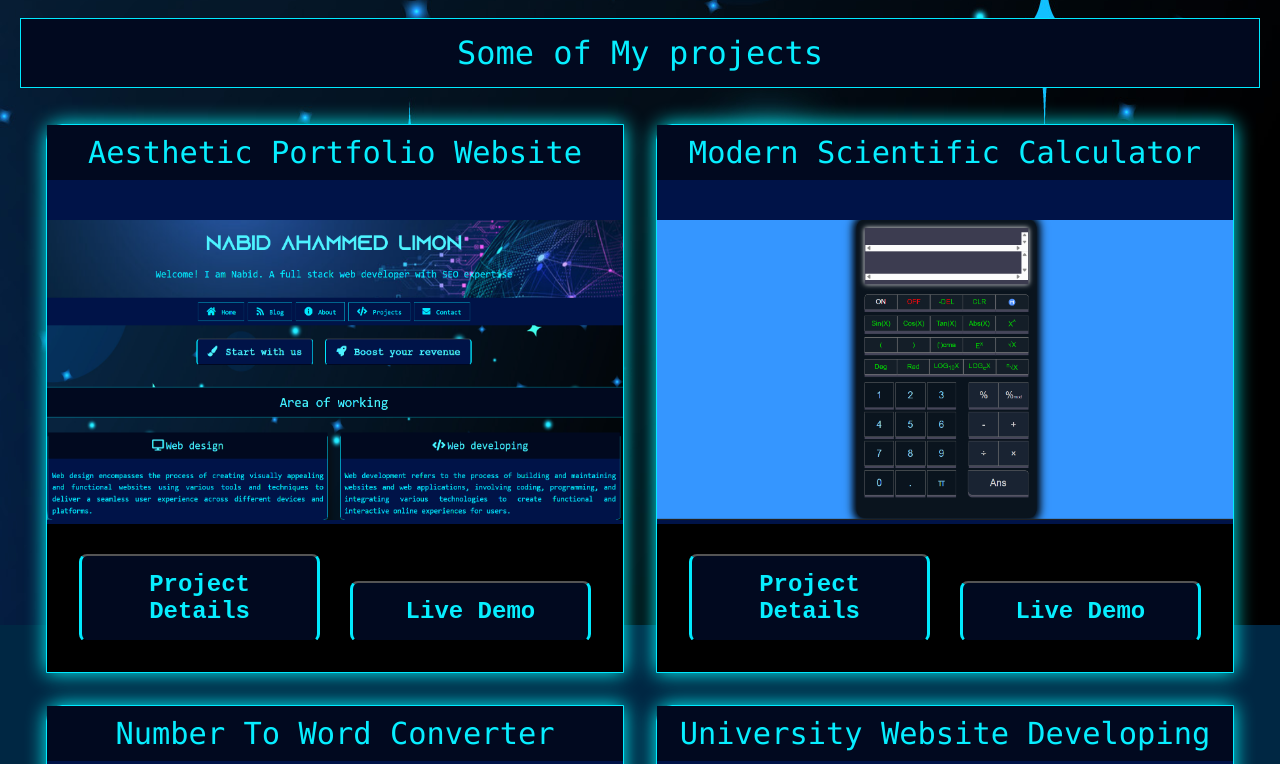
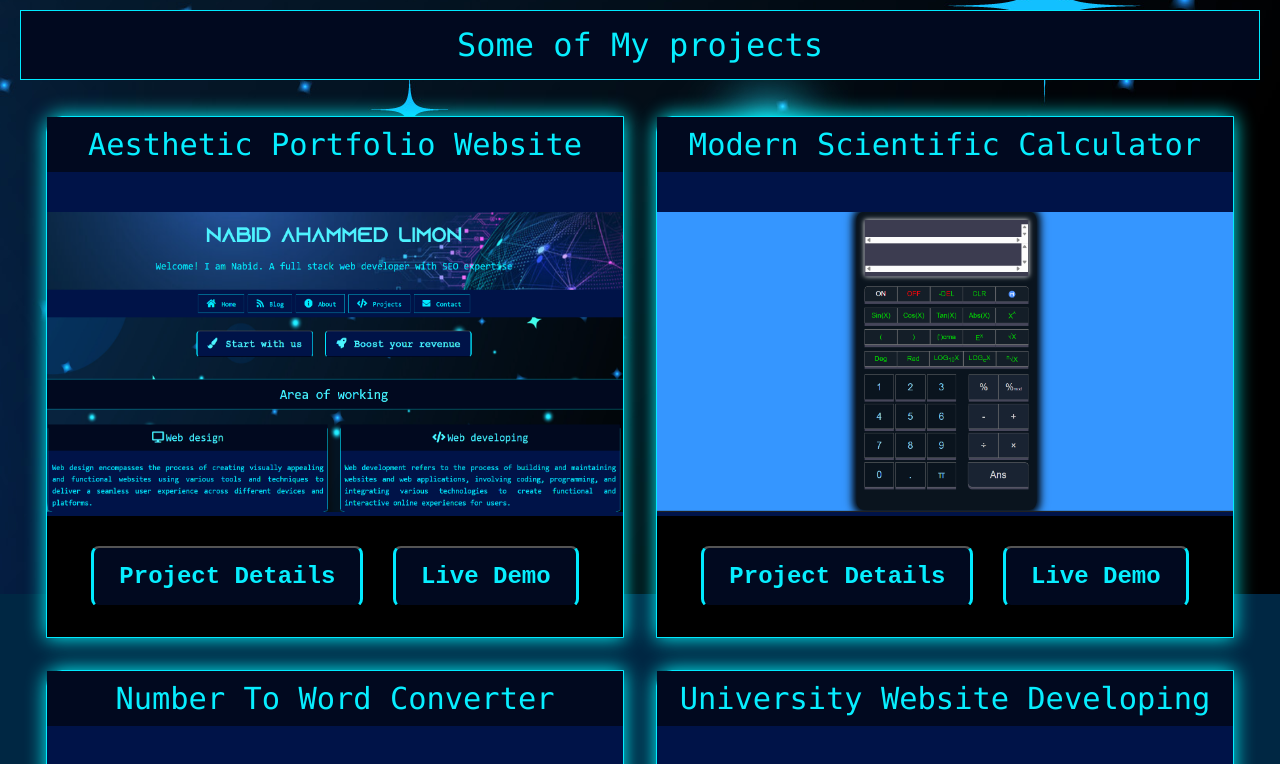
Before and after one commit to NabidAhammed/nabid.github.io, a plain HTML site: page index.html in a window 1280 px wide. Shown: the part 2096-2860 px from the top of the page. Drawn offline with Linux system fonts and the light colour scheme; a web font is replaced by a local one.

Commit message:
Add files via upload

```diff
--- a/style1.css
+++ b/style1.css
@@ -187,7 +187,7 @@ position: relative;
     padding: ;
     text-align: center;
     width: 15%;
-    min-width: 196px;
+    min-width: 156px;
     margin: 16px;
     border-top-left-radius: 16px;
     background-color: var(--div-bg);
@@ -296,5 +296,5 @@ position: relative;
 width: 100%;height:300px;margin-top: 0%;
 }
 .project button{
-    width: 45%;
+    width:;
 }
```
